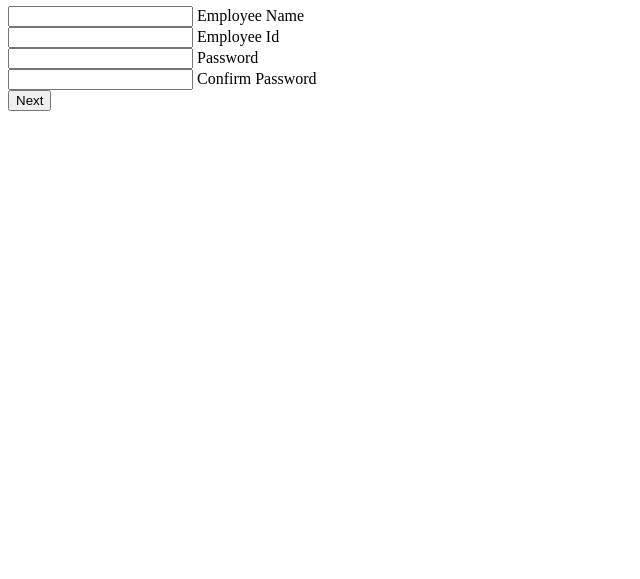
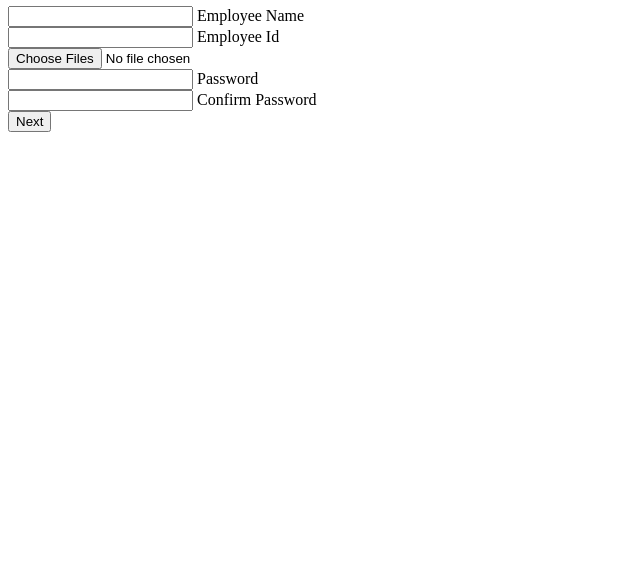
Before and after one commit to AmberSharma/mean, a website: page public/views/login-register.html in a window 1280 px wide. Shown: the part 221-800 px from the top of the page, without its empty margins (0-640 px from the left). Drawn offline with Linux system fonts and the light colour scheme.

Commit message:
uploading code

```diff
--- a/public/css/login-register-style.css
+++ b/public/css/login-register-style.css
@@ -440,3 +440,28 @@ body {
     opacity: 0;
   }
 }
+
+.fileuploadbutton::-webkit-file-upload-button {
+  visibility: hidden;
+}
+.fileuploadbutton:before {
+  content: 'Upload Picture';
+  color:  #421b24;
+  background: -webkit-linear-gradient(top, #f9f9f9, #e3e3e3);
+  border: 1px solid #999;
+  border-radius: 3px;
+  padding: 5px 8px;
+  outline: none;
+  white-space: nowrap;
+  -webkit-user-select: none;
+  cursor: pointer;
+  text-shadow: 1px 1px #fff;
+  font-weight: 700;
+  font-size: 10pt;
+}
+.fileuploadbutton:hover:before {
+  border-color: snow;
+}
+.fileuploadbutton:active:before {
+  background: -webkit-linear-gradient(top, #e3e3e3, #f9f9f9);
+}
--- a/public/views/login-register.html
+++ b/public/views/login-register.html
@@ -1,5 +1,5 @@
 <!-- public/views/login.html -->
-
+<link rel="stylesheet" href="css/customuploadfieldstyle.css">
 <div class="container" ng-controller="LoginRegisterController">
 	<div class="card"></div>
 	<div class="card">
@@ -40,6 +40,12 @@
 				<div class="bar"></div>
 			</div>
 			<div class="input-container">
+				<div class="box">
+					<input type="file" class="fileuploadbutton" multiple/>
+				</div>
+				<div class="bar"></div>
+			</div>
+			<div class="input-container">
 				<input type="password" ng-model="passwd" required="required"/>
 				<label for="Password">Password</label>
 				<div class="bar"></div>
```
Also changed, not shown: public/index.html (+2 -0 lines).
